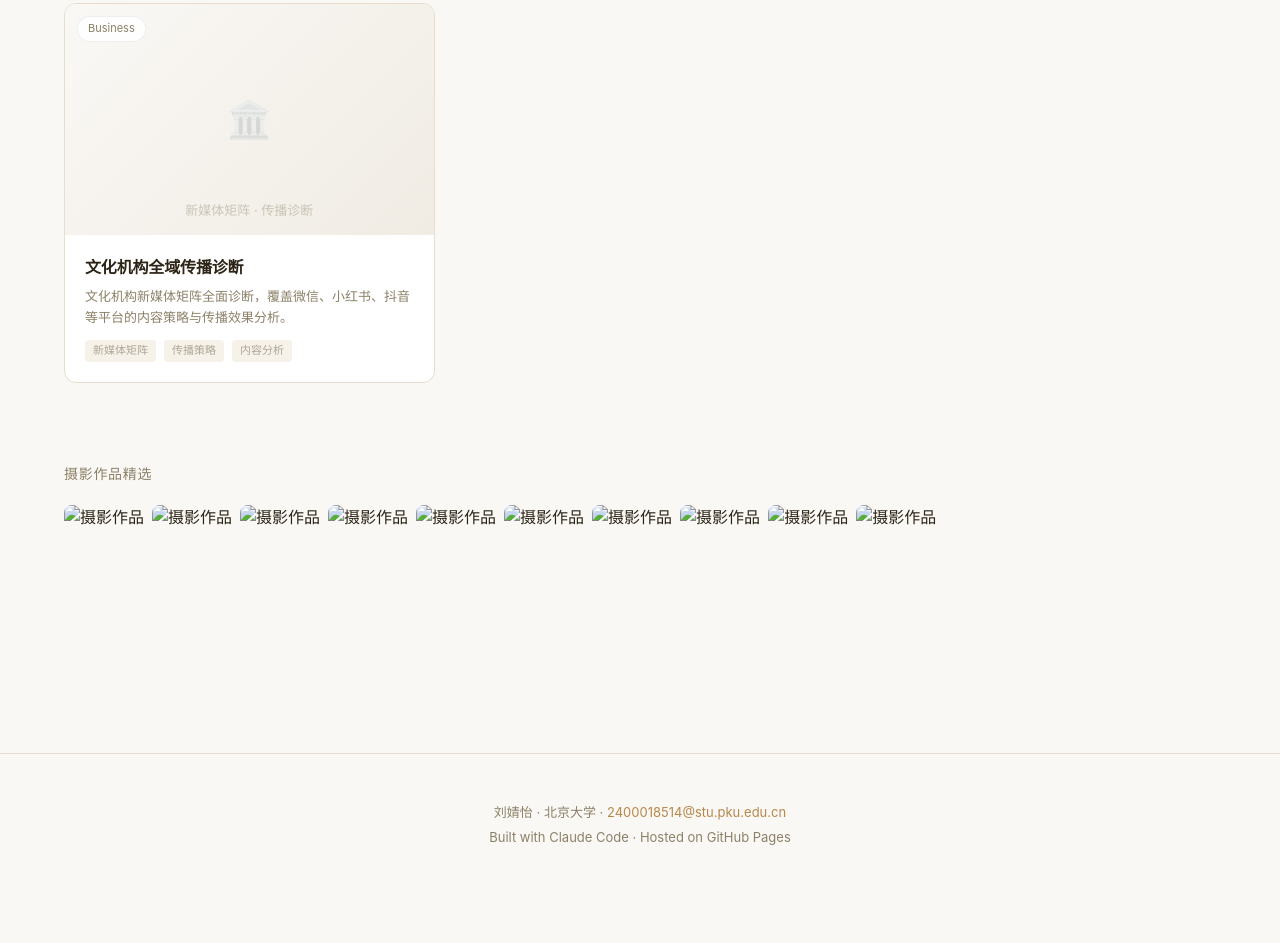
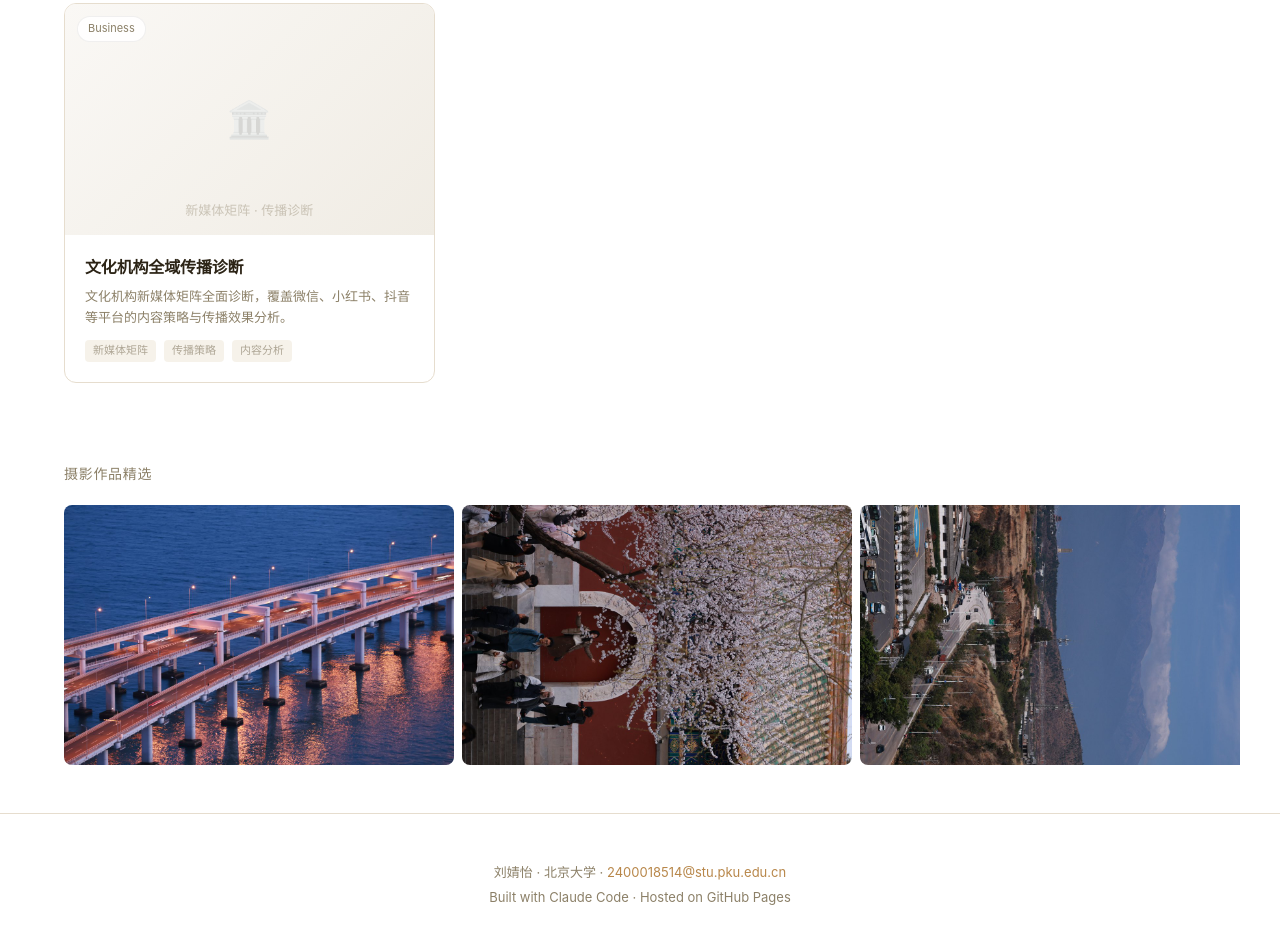
Before and after one commit to ElenaLiu-snow/ElenaLiu-snow.github.io, a plain HTML site: page index.html in a window 1280 px wide. Shown: the part 1659-2602 px from the top of the page. Before the commit the page ends 2555 px from the top, so only its background shows below. Drawn offline with Linux system fonts and the light colour scheme.

Commit message:
Fix: body BG, card clicks, photo filenames, JS commas

```diff
--- a/detail-content.js
+++ b/detail-content.js
@@ -127,7 +127,7 @@ rae: `
   <h3>技术栈</h3>
   <p>Next.js 全栈应用，React 前端 + Tailwind CSS。AI Agent 驱动语法解析与回答生成。Claude Code 辅助全流程开发，从项目初始化到页面布局到 Agent 逻辑均由 AI 辅助完成。</p>
 </div>
-<p style="font-size:13px;color:var(--muted)">在线地址：待部署后更新</p>`
+<p style="font-size:13px;color:var(--muted)">在线地址：待部署后更新</p>`,
 gpt4o: `
 <h2>Mourning the Loss of an LLM</h2>
 <p class="d-sub">A case study of the GPT-4o discontinuation controversy · 学术论文 · 英文写作 · 1,605词 · Critical Thinking & Academic Writing 课程论文</p>
--- a/index.html
+++ b/index.html
@@ -7,11 +7,12 @@
 <style>
 :root{--bg:#faf8f5;--text:#2c2416;--muted:#8c8068;--border:#e6ddce;--accent:#b8874a;--tag-bg:#f3ede2;--card-bg:#fff;--shadow:0 1px 3px rgba(0,0,0,.04);--shadow-hover:0 4px 16px rgba(0,0,0,.06)}
 *{margin:0;padding:0;box-sizing:border-box}
-body{font-family:-apple-system,BlinkMacSystemFont,"Segoe UI","PingFang SC","Hiragino Sans GB","Microsoft YaHei",sans-serif;background:var(--bg);color:var(--text);line-height:1.6;-webkit-font-smoothing:antialiased}
+body{font-family:-apple-system,BlinkMacSystemFont,"Segoe UI","PingFang SC","Hiragino Sans GB","Microsoft YaHei",sans-serif;color:var(--text);line-height:1.6;-webkit-font-smoothing:antialiased}
+body::before{content:'';position:fixed;inset:0;z-index:-1;background:url('bg-martin.jpg') center/cover no-repeat;opacity:.08}
 
-/* Hero — John Martin inspired dark gradient */
-.hero{position:relative;padding:100px 24px 80px;text-align:center;overflow:hidden;background:url('bg-martin.jpg') center/cover no-repeat}
-.hero::before{content:'';position:absolute;inset:0;background:linear-gradient(180deg,rgba(0,0,0,.55) 0%,rgba(0,0,0,.35) 60%,rgba(0,0,0,.65) 100%);z-index:1}
+/* Hero */
+.hero{position:relative;padding:100px 24px 80px;text-align:center;overflow:hidden;background:linear-gradient(180deg,rgba(0,0,0,.82) 0%,rgba(0,0,0,.55) 100%)}
+.hero::before{content:'';position:absolute;inset:0;background:radial-gradient(ellipse at 30% 50%,rgba(180,120,60,.1) 0%,transparent 60%),radial-gradient(ellipse at 70% 40%,rgba(200,140,70,.06) 0%,transparent 50%);z-index:1}
 .hero>*{position:relative;z-index:2}
 .hero h1{font-size:28px;font-weight:600;letter-spacing:-.02em;color:#e8dcc8;margin-bottom:8px}
 .hero .subtitle{font-size:15px;color:rgba(220,200,160,.6);margin-bottom:16px}
@@ -70,7 +71,7 @@ body{font-family:-apple-system,BlinkMacSystemFont,"Segoe UI","PingFang SC","Hira
 .section-header{max-width:1200px;margin:0 auto;padding:0 24px 20px;font-size:14px;color:var(--muted);letter-spacing:.05em}
 .photo-strip{max-width:1200px;margin:0 auto 48px;padding:0 24px;display:flex;gap:8px;overflow-x:auto;scrollbar-width:none;-ms-overflow-style:none}
 .photo-strip::-webkit-scrollbar{display:none}
-.photo-strip img{height:200px;border-radius:8px;flex-shrink:0;transition:transform .2s;cursor:pointer}
+.photo-strip img{max-height:260px;width:auto;border-radius:8px;flex-shrink:0;transition:transform .2s;cursor:pointer}
 .photo-strip img:hover{transform:scale(1.03)}
 .lightbox{display:none;position:fixed;inset:0;z-index:200;background:rgba(0,0,0,.92);align-items:center;justify-content:center}
 .lightbox.open{display:flex}
@@ -199,9 +200,8 @@ function filter(cat){
 }
 
 // Photo strip
-const PHOTOS=[];
-for(let i=1;i<=10;i++){const n=String(12800000000000+1782658478+i*4).slice(0,14);PHOTOS.push(`photos/photo_${n}.jpg`)}
-PHOTOS.forEach(src=>{const img=document.createElement('img');img.src=src;img.alt='摄影作品';img.loading='lazy';img.onclick=e=>{e.stopPropagation();openLightbox(src)};document.getElementById('photo-strip').appendChild(img)});
+const PHOTOS=['12801782658478','12811782658482','12821782658485','12831782658486','12841782658488','12851782658491','12861782658493','12871782658497','12881782658500','12891782658502'].map(n=>`photos/photo_${n}.jpg`);
+PHOTOS.forEach(src=>{const img=document.createElement('img');img.src=src;img.alt='摄影作品';img.loading='lazy';img.style.objectFit='contain';img.onclick=e=>{e.stopPropagation();openLightbox(src)};document.getElementById('photo-strip').appendChild(img)});
 function openLightbox(s){document.getElementById('lightbox-img').src=s;document.getElementById('lightbox').classList.add('open')}
 function closeLightbox(){document.getElementById('lightbox').classList.remove('open')}
 document.addEventListener('keydown',e=>{if(e.key==='Escape'){closeLightbox();closeDetail()}});
```
